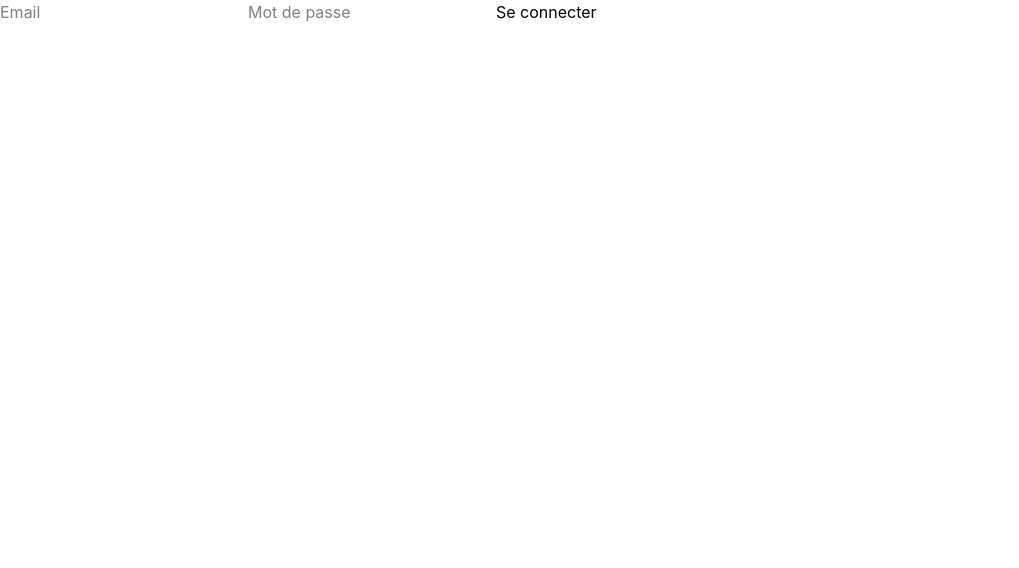
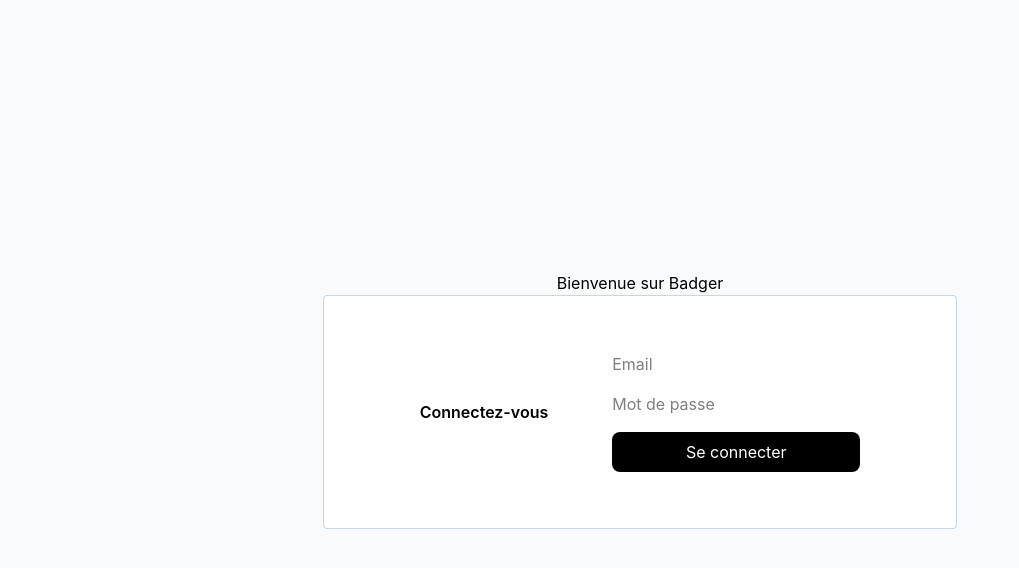
Before and after one commit to Gregoire-F/tp-react, a React (Vite) app: page /login in a window 1280 px wide. Shown: the top 568 px of the page, without its empty margins (0-1019 px from the left). Built offline with nearby package versions, Linux system fonts and the light colour scheme.

Commit message:
Modif et ajout d'une route "/" composant Login.: Style custom pour login + login est la page d'accueil.

```diff
--- a/src/App.tsx
+++ b/src/App.tsx
@@ -12,6 +12,7 @@
     return (
       <BrowserRouter>
         <Routes>
+          <Route path="/" element={<Login />} />
           <Route path="/login" element={<Login />} />
           <Route path="/dashboard" element={<Dashboard />} />
           <Route path="/server" element={<Server />} />
--- a/src/pages/Login.tsx
+++ b/src/pages/Login.tsx
@@ -16,24 +16,25 @@
     setError("");
 
     try {
-      const res = await fetch(
-        `${import.meta.env.VITE_API_URL}login`,
-        {
+      const res = await fetch(`${import.meta.env.VITE_API_URL}login`, {
         method: "POST",
         headers: { "Content-Type": "application/json" },
         body: JSON.stringify({ email, password }),
-        }
-      );
+      });
 
       const data = await res.json();
       dispatch(setCredentials({ token: data.jwt, user: email }));
       navigate("/dashboard");
-    } catch (err) {
-    }
+    } catch (err) {}
   };
 
   return (
-    <form onSubmit={handleSubmit}>
+    <>
+      <main className="relative bg-slate-50 dark:bg-slate-950 h-svh flex flex-col justify-center items-center">
+        <h1>Bienvenue sur Badger</h1>
+        <div className="px-14 md:px-24 py-14 rounded border border-slate-300 bg-white dark:bg-slate-900 items-center justify-center flex flex-row gap-16">
+          <h2 className="font-semibold">Connectez-vous</h2>
+          <form onSubmit={handleSubmit} className="grid gap-4">
             {error && <p style={{ color: "red" }}>{error}</p>}
             <input
               type="email"
@@ -49,7 +50,10 @@
               onChange={(e) => setPassword(e.target.value)}
               required
             />
-      <button type="submit">Se connecter</button>
+            <button type="submit" className="py-2 px-4 bg-black text-white rounded-lg cursor-pointer">Se connecter</button>
           </form>
+        </div>
+      </main>
+    </>
   );
 }
```
Lines whose indentation alone changed are shown as unchanged.
